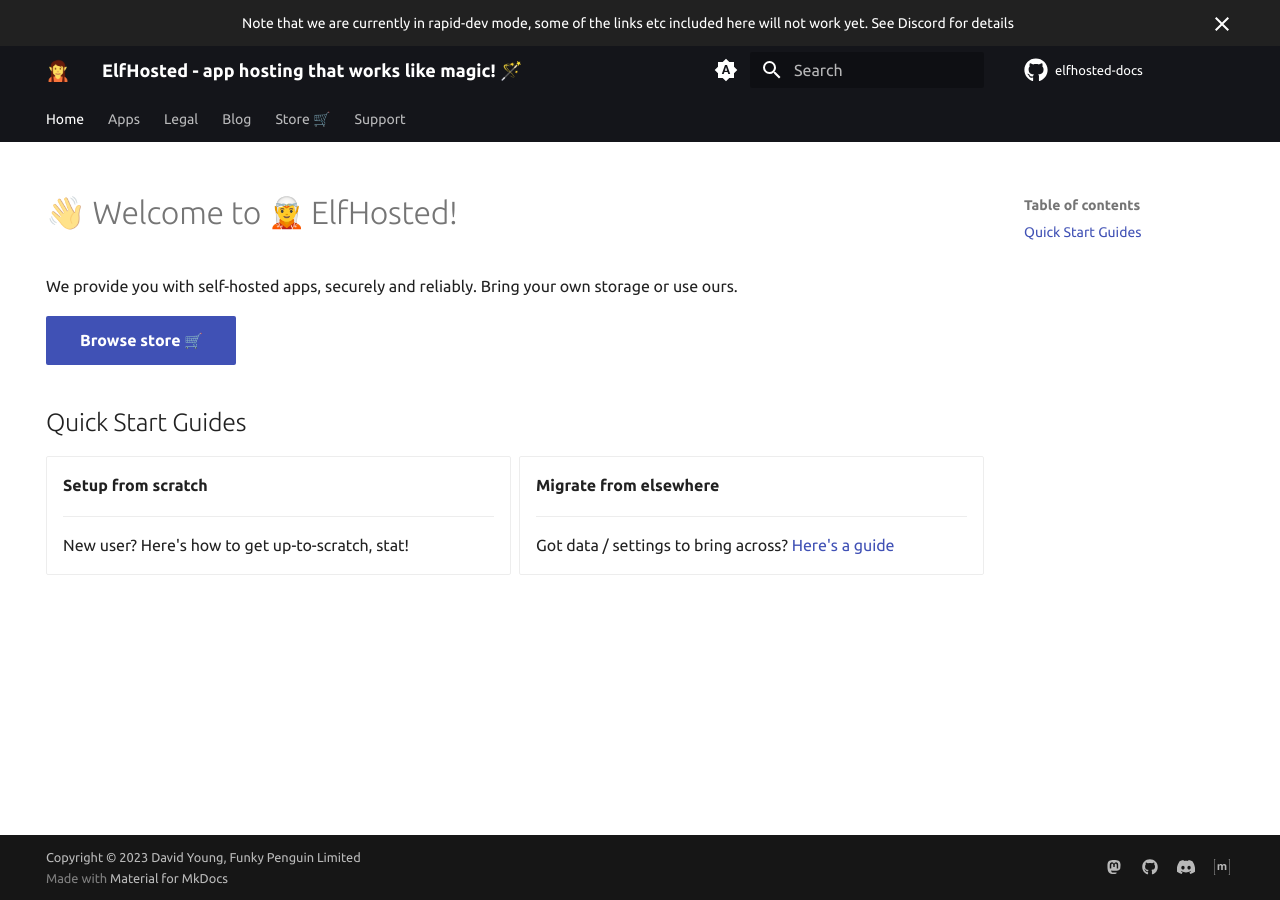
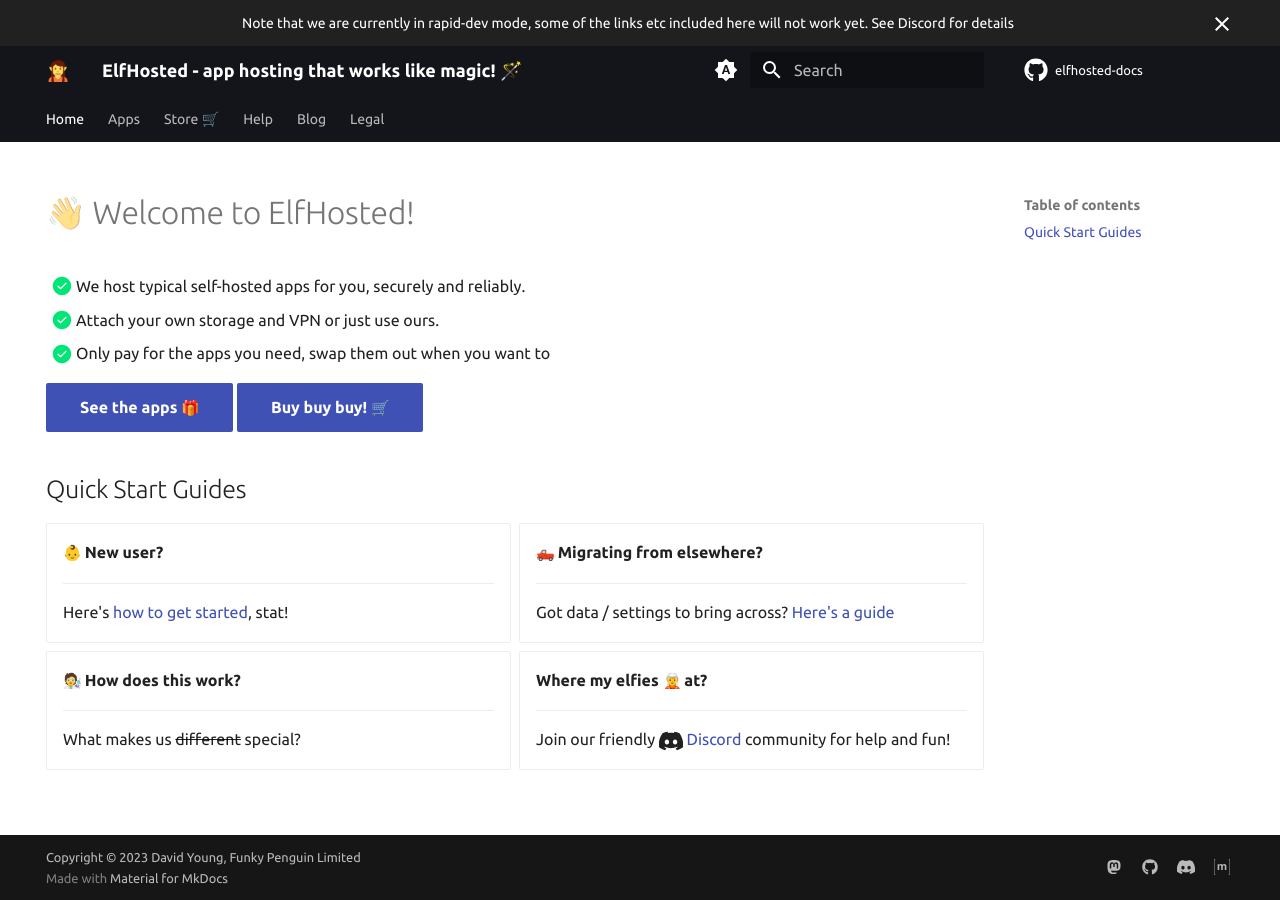
Before and after one commit to elfhosted/elfhosted.com, an MkDocs documentation site: the page built from docs/index.md, in a window 1280 px wide. Built offline with MkDocs 1.6.1 and Material for MkDocs 9.7.7, drawn with Linux system fonts in a browser that asks for light colours; emoji names are drawn with the system emoji font; plug-ins that fetch from the network failed and are left out; comment, search, counter and statistics services are not loaded.

Commit message:
Add getting-started guide
Signed-off-by: David Young <davidy@funkypenguin.co.nz>

```diff
--- a/docs/index.md
+++ b/docs/index.md
@@ -5,27 +5,40 @@ hide:
   - navigation # Hide navigation
   # - toc        # Hide table of contents
 ---
-# 👋 Welcome to :elf: ElfHosted!
+# 👋 Welcome to ElfHosted!
 
-We provide you with self-hosted apps, securely and reliably. Bring your own storage or use ours.
+* [x] We host typical self-hosted apps for you, securely and reliably.
+* [x] Attach your own storage and VPN or just use ours.
+* [x] Only pay for the apps you need, swap them out when you want to
 
-[Browse store :shopping_cart:](https://dev.elfhosted.com/app/bundle){ .md-button .md-button--primary }
+[See the apps :gift:](/app/){ .md-button .md-button--primary }   [Buy buy buy! :shopping_cart:](https://dev.elfhosted.com/app/bundle){ .md-button .md-button--primary }
 
 
 ## Quick Start Guides
 
 <div class="grid cards" markdown>
 
-- **Setup from scratch**
+- :baby: **New user?**
 
     ---
 
-    New user? Here's how to get up-to-scratch, stat!
+     Here's [how to get started](/how-to/get-started/), stat!
 
-- **Migrate from elsewhere**
+- :pickup_truck: **Migrating from elsewhere?**
 
     ---
 
     Got data / settings to bring across? [Here's a guide](/how-to/migrate/)
 
+- :scientist: **How does this work?**
+
+    ---
+
+    What makes us ~~different~~ special?
+
+- **Where my elfies :elf: at?**
+
+    ---
+
+    Join our friendly :fontawesome-brands-discord:{ .discord .lg .middle } [Discord](http://discord.elfhosted.com) community for help and fun!
 </div>
--- a/mkdocs.yml
+++ b/mkdocs.yml
@@ -121,25 +121,25 @@ nav:
     - Vaultwarden: app/vaultwarden.md
     - xTeVe: app/xteve.md
     - Youtube DL: app/youtubedl.md
+  - Store 🛒 :
+    - store/index.md
+    # - Free Trial: store/free-trial.md
+  - Help:
+    - how-to/index.md
+    - FAQ: how-to/faq.md
+    - Get Started: how-to/get-started.md
+    - Migrate: how-to/migrate.md
+    - Connect Apps: how-to/connect-apps.md
+    - Restoring an Arr: how-to/restoring-arr-app.md
+  - Blog:
+    - blog/index.md
+    - Tags: blog/tags.md
   - Legal:
     - legal/index.md
     - Acceptable Use: legal/acceptable-use.md
     - Privacy Policy: legal/privacy-policy.md
     - Terms of Service: legal/terms-of-service.md
     - Refund Policy: legal/refund-policy.md
-  - Blog:
-    - blog/index.md
-    - Tags: blog/tags.md
-  - Store 🛒 :
-    - store/index.md
-    # - Free Trial: store/free-trial.md
-  - Support:
-    - how-to/index.md
-    - FAQ: how-to/faq.md
-    - Migrate: how-to/migrate.md
-    - Connect Apps: how-to/connect-apps.md
-    - Restoring an Arr: how-to/restoring-arr-app.md
-
 
 theme:
   name: 'material'
```
Also changed, not shown: _snippets/common-links.md (+9 -1 lines), docs/how-to/get-started.md (added, +99 -0 lines), docs/how-to/migrate.md (+2 -2 lines), 1 other file.
